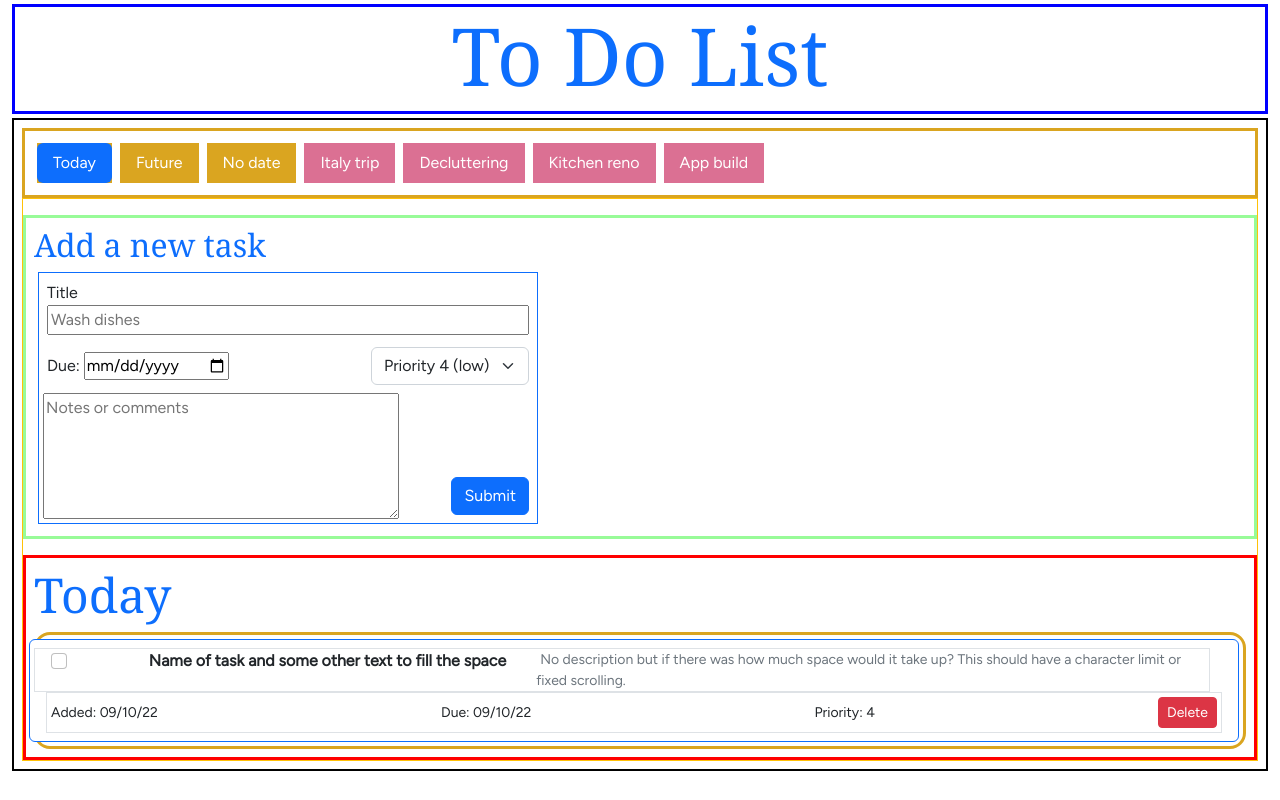
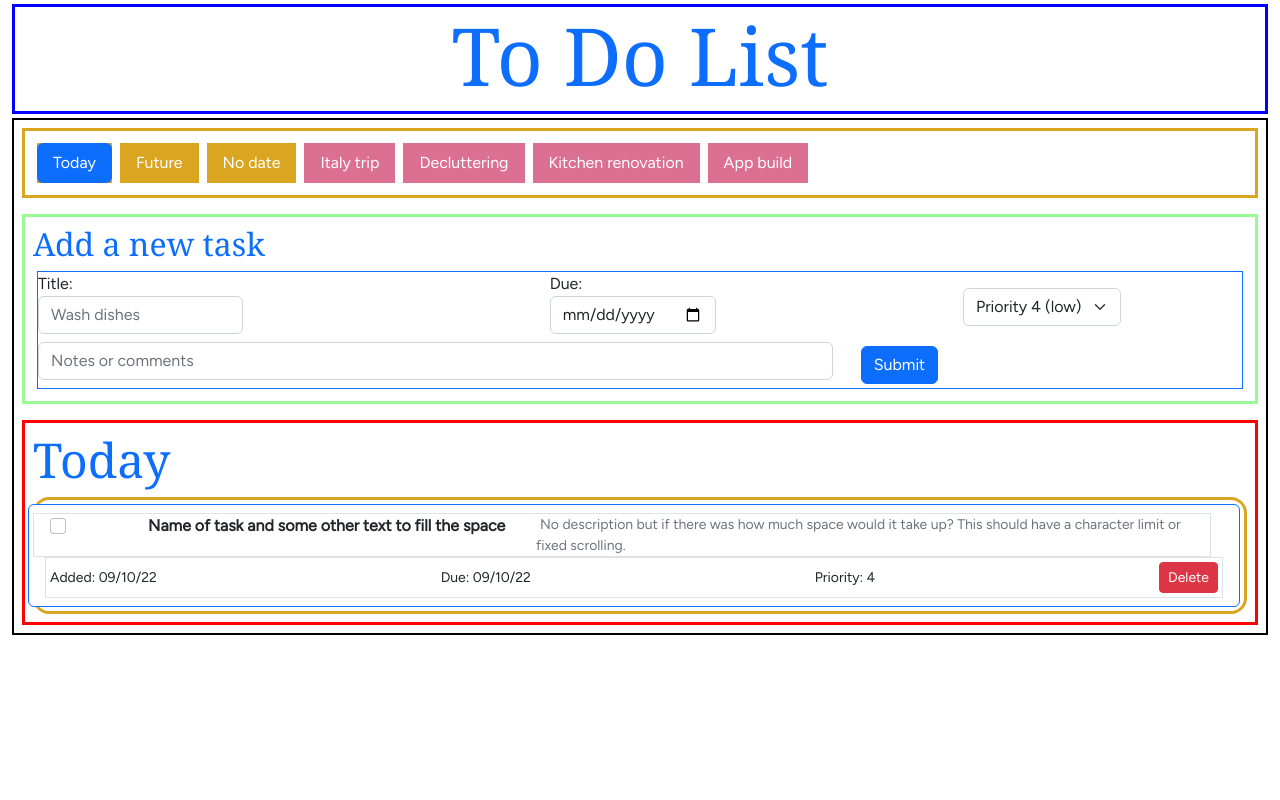
Before and after one commit to mchlol/todo, a plain HTML site: page index.html in a window 1280 px wide. Drawn offline with nearby package versions, Linux system fonts and the light colour scheme.

Commit message:
restructure form

```diff
--- a/index.css
+++ b/index.css
@@ -1,4 +1,4 @@
 @import url(https://fonts.googleapis.com/css2?family=Figtree&family=Noto+Serif&display=swap);
-body{font-family:"Figtree",sans-serif}h1,h2,h3,h4{font-family:"Noto Serif",serif}.view-pane{color:#daa520;border:3px solid #daa520;border-radius:1rem}#priority{width:auto}#add-task-form{max-width:500px}.task-tab{background-color:#daa520}.task-tab a{color:#fff}.project-tab{background-color:#db7093}.project-tab a{color:#fff}@media screen and (max-width: 840px){main{width:100%}}@media screen and (min-width: 841px){main{width:75%}}
+body{font-family:"Figtree",sans-serif}h1,h2,h3,h4{font-family:"Noto Serif",serif}.view-pane{color:#daa520;border:3px solid #daa520;border-radius:1rem}#priority{width:auto}.task-tab{background-color:#daa520}.task-tab a{color:#fff}.project-tab{background-color:#db7093}.project-tab a{color:#fff}@media screen and (max-width: 840px){main{width:100%}}@media screen and (min-width: 841px){main{width:75%}}
 
 /*# sourceMappingURL=index.css.map*/
--- a/index.html
+++ b/index.html
@@ -57,7 +57,7 @@
                     </li>
                     <li class="nav-item m-1 project-tab">
                         <a href="#" class="nav-link">
-                            Kitchen reno
+                            Kitchen renovation
                         </a>
                     </li>
                     <li class="nav-item m-1 project-tab">
@@ -108,49 +108,58 @@
             </nav>
             <!-- end nav -->
 
-            <!-- start view container -->
-            <section id="view-container" class="border border-warning">
-
             <!-- start add new -->
             <div id="add-new-wrap" class="p-2 mt-3" style="border: 3px solid palegreen">
                 <h2 class="text-primary">Add a new task</h2>
 
                 <form id="add-task-form" class="m-1 border border-primary">
-                        <div class="d-flex justify-content-between m-1">
 
-                            <label for="title" class="m-1 w-100">Title
-                                <input type="text" class="w-100" name="title" id="title" placeholder="Wash dishes"
-                                    required>
+
+                    <div class="row align-items-center">
+
+                        <div class="col-5">
+                            <label for="title" class="form-label">Title:
+                                <input type="text" name="title" id="title" class="form-control"
+                                    placeholder="Wash dishes" required>
                             </label>
-
                         </div>
 
-                        <div class="d-flex justify-content-between align-items-center m-1">
+                        <div class="col-4">
+                            <label for="dueDate" class="form-label">Due:
+                                <input class="form-control" type="date" name="dueDate" id="dueDate">
+                            </label>
+                        </div>
 
-                            <label for="dueDate" class="m-1">Due:
-                                <input type="date" name="dueDate" id="dueDate">
-                            </label>
-
-                            <select name="priority" id="priority" class="form-select m-1">
+                        <div class="col-3">
+                            <label for="priority">
+                                <select name="priority" id="priority" class="form-control form-select m-1">
                                     <option value="1">Priority 1 (high)</option>
                                     <option value="2">Priority 2</option>
                                     <option value="3">Priority 3</option>
                                     <option selected value="4">Priority 4 (low)</option>
                                 </select>
+                            </label>
+                        </div>
 
                     </div>
 
-                        <div class="d-flex justify-content-between align-items-end m-1">
 
-                            <textarea name="tasknotes" id="tasknotes" cols="40" rows="5"
-                                placeholder="Notes or comments"></textarea>
-
-                            <input type="submit" class="btn btn-primary m-1" value="Submit">
+                    <div class="row align-items-center">
+                        <div class="col-8">
+                            <label for="notes" class="form-label w-100">
+                                <input type="text" name="tasknotes" id="tasknotes" placeholder="Notes or comments"
+                                    class="form-control"></input>
+                            </label>
+                        </div>
+                        <div class="col-4"><input type="submit" class="btn btn-primary m-1" value="Submit"></div>
                     </div>
 
                 </form>
             </div>
             <!-- end add new -->
+
+            <!-- start view container -->
+            <section id="view-container">
 
                 <!-- start view pane -->
                 <div id="view-pane-wrap" class="p-2 mt-3" style="border: 3px solid red">
```
Also changed, not shown: 1 other file. Lines whose indentation alone changed are shown as unchanged.
